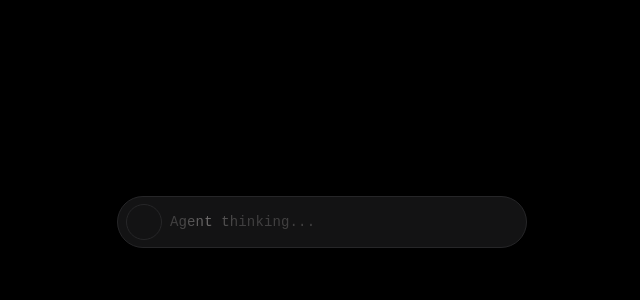
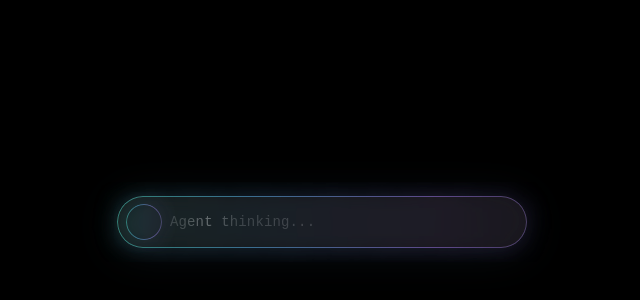
Before and after one commit to mattjss/AI-Orb, a Next.js app: page / in a window 1280 px wide. Shown: the part 278-578 px from the top of the page, without its empty margins (318-958 px from the left). Built offline with nearby package versions, Linux system fonts and the light colour scheme.

Commit message:
revert: restore full aurora effect with fBm filter and drop shadow
Co-authored-by: matt silverman <14959052+mattjss@users.noreply.github.com>

```diff
--- a/src/app/globals.css
+++ b/src/app/globals.css
@@ -9,9 +9,97 @@
   }
 }
 
+@keyframes aurora-flow {
+  0% {
+    background-position: 0% 50%;
+  }
+  50% {
+    background-position: 100% 50%;
+  }
+  100% {
+    background-position: 0% 50%;
+  }
+}
+
+@keyframes aurora-flare {
+  0% {
+    opacity: 0.5;
+    transform: scale(1);
+  }
+  33% {
+    opacity: 0.7;
+    transform: scale(1.02);
+  }
+  66% {
+    opacity: 0.45;
+    transform: scale(0.98);
+  }
+  100% {
+    opacity: 0.5;
+    transform: scale(1);
+  }
+}
+
 body {
   margin: 0;
   min-height: 100vh;
+}
+
+/* Aurora glow border effect for pill and orb frame */
+.aurora-border {
+  position: relative;
+}
+
+.aurora-border::before {
+  content: "";
+  position: absolute;
+  inset: -1px;
+  border-radius: inherit;
+  padding: 1px;
+  background: linear-gradient(
+    90deg,
+    #262628 0%,
+    #3b6e8f 20%,
+    #5e4a8a 35%,
+    #2d8a6e 50%,
+    #3b6e8f 65%,
+    #5e4a8a 80%,
+    #262628 100%
+  );
+  background-size: 300% 100%;
+  -webkit-mask: linear-gradient(#fff 0 0) content-box, linear-gradient(#fff 0 0);
+  -webkit-mask-composite: xor;
+  mask: linear-gradient(#fff 0 0) content-box, linear-gradient(#fff 0 0);
+  mask-composite: exclude;
+  animation: aurora-flow 6s ease-in-out infinite;
+  pointer-events: none;
+}
+
+.aurora-border::after {
+  content: "";
+  position: absolute;
+  inset: -8px;
+  border-radius: inherit;
+  background: linear-gradient(
+    90deg,
+    transparent 0%,
+    rgba(59, 110, 143, 0.3) 20%,
+    rgba(94, 74, 138, 0.3) 35%,
+    rgba(45, 138, 110, 0.3) 50%,
+    rgba(59, 110, 143, 0.3) 65%,
+    rgba(94, 74, 138, 0.3) 80%,
+    transparent 100%
+  );
+  background-size: 300% 100%;
+  filter: blur(10px) url(#aurora-fbm);
+  animation: aurora-flow 6s ease-in-out infinite, aurora-flare 4s ease-in-out infinite;
+  pointer-events: none;
+}
+
+/* Drop shadow behind the entire UI */
+.aurora-shadow {
+  filter: drop-shadow(0 4px 20px rgba(59, 110, 143, 0.15))
+          drop-shadow(0 2px 8px rgba(94, 74, 138, 0.1));
 }
 
 /* Orb frame: keep circle shape and border visible */
--- a/src/app/page.tsx
+++ b/src/app/page.tsx
@@ -56,7 +56,29 @@ export default function Home() {
           flexShrink: 0,
         }}
       >
+        {/* SVG filter for fBm turbulence on the aurora glow */}
+        <svg width="0" height="0" style={{ position: "absolute" }}>
+          <defs>
+            <filter id="aurora-fbm">
+              <feTurbulence
+                type="fractalNoise"
+                baseFrequency="0.03"
+                numOctaves="3"
+                seed="2"
+                result="noise"
+              />
+              <feDisplacementMap
+                in="SourceGraphic"
+                in2="noise"
+                scale="6"
+                xChannelSelector="R"
+                yChannelSelector="G"
+              />
+            </filter>
+          </defs>
+        </svg>
         <div
+          className="aurora-border aurora-shadow"
           style={{
             width: 410,
             minWidth: 410,
@@ -71,10 +93,12 @@ export default function Home() {
             paddingTop: 8,
             paddingBottom: 8,
             overflow: "visible",
+            zIndex: 0,
           }}
         >
           {/* Orb frame: outer border ring */}
           <div
+            className="aurora-border"
             style={{
               width: 36,
               height: 36,
@@ -86,6 +110,7 @@ export default function Home() {
               border: "1px solid #262628",
               background: "#131314",
               boxSizing: "border-box",
+              zIndex: 0,
             }}
           >
             {/* Inner mask: clips the orb so fuzzy edges hide behind the border */}
```
